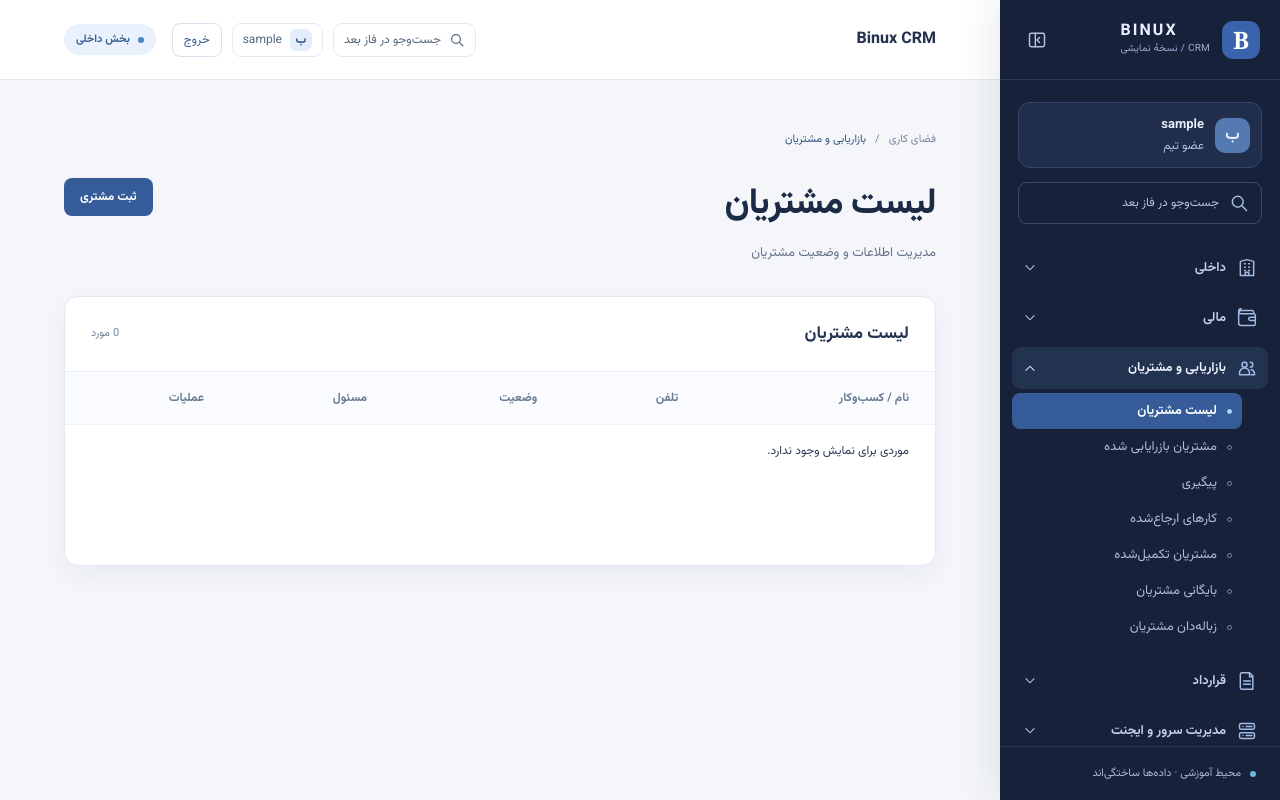
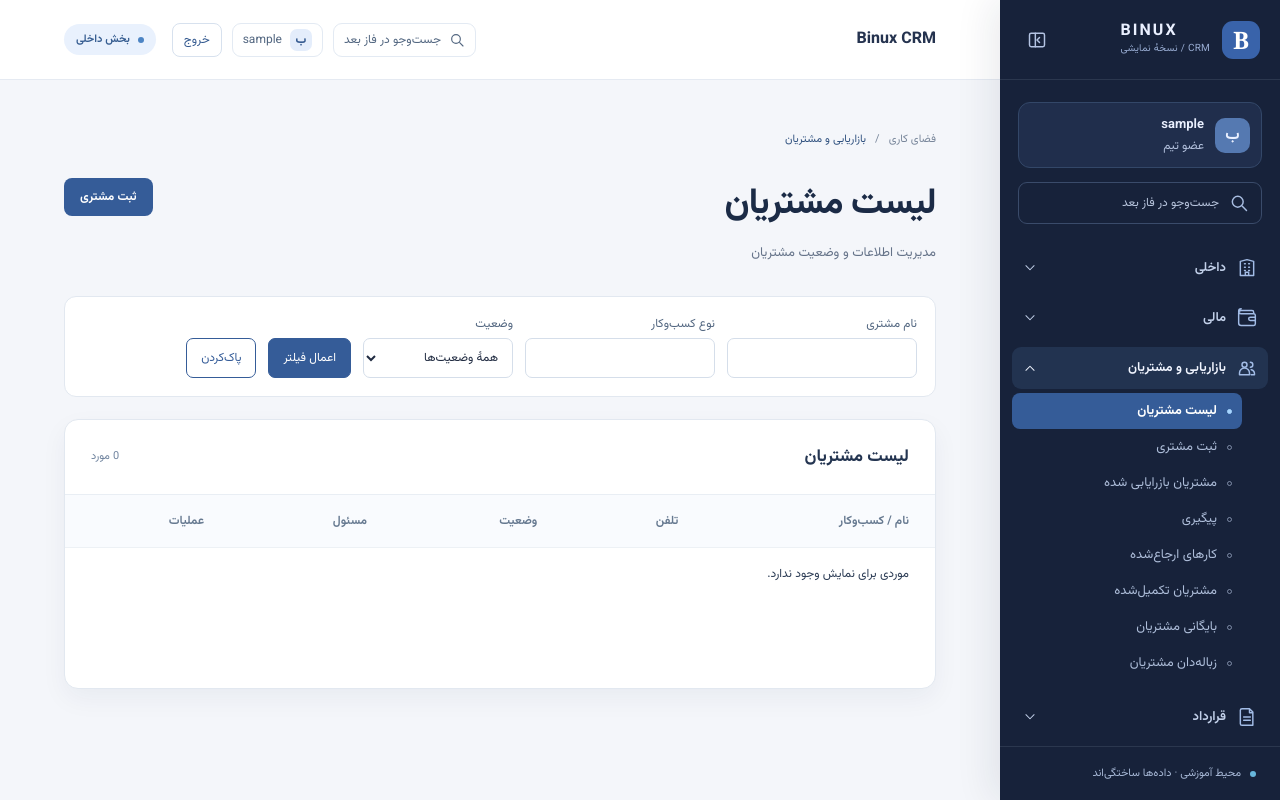
Before and after one commit to Amirali2agh/Binux-CRM2, a Django app: page /customers/ in a window 1280 px wide. Run offline with Django 5.2, Linux system fonts and the light colour scheme; the visitor is signed in with stand-in values (Sample User, id 1); data comes from the database, SQL or seed files in the repository; data that the repository does not hold is empty.

Commit message:
feat(customer): separate entry and filter customer list (#23)

```diff
--- a/crm/views.py
+++ b/crm/views.py
@@ -63,6 +63,7 @@ def _customer_context(title, customers, *, page_key="customer_list"):
         "page": {"title": title, "description": "مدیریت اطلاعات و وضعیت مشتریان"},
         "current_page": page_key,
         "customers": customers,
+        "status_choices": Customer.Status.choices,
     }
 
 
@@ -130,9 +131,19 @@ def customer_list(request):
     customers = _active_customers().exclude(
         status=Customer.Status.COMPLETED
     ).select_related("assignee")
+    name = request.GET.get("name", "").strip()
+    business_type = request.GET.get("business_type", "").strip()
+    status = request.GET.get("status", "").strip()
+    if name:
+        customers = customers.filter(name__icontains=name)
+    if business_type:
+        customers = customers.filter(business_type__icontains=business_type)
+    if status in Customer.Status.values:
+        customers = customers.filter(status=status)
+    filters = {"name": name, "business_type": business_type, "status": status}
     return render(
         request, "crm/customer_list.html",
-        _customer_context("لیست مشتریان", customers),
+        _customer_context("لیست مشتریان", customers) | {"filters": filters},
     )
 
 
@@ -221,7 +232,7 @@ def customer_create(request):
         return redirect("crm:customer_detail", pk=customer.pk)
     return render(
         request, "crm/customer_form.html",
-        _customer_context("ثبت مشتری", ()) | {"form": form},
+        _customer_context("ثبت مشتری", (), page_key="customer_create") | {"form": form},
     )
 
 
--- a/static/crm/app.css
+++ b/static/crm/app.css
@@ -845,6 +845,11 @@ textarea.form-control { min-height: 90px; resize: vertical; }
 .customer-details div { min-width: 0; }
 .customer-details dt { color: #6a788d; font-size: 11px; }
 .customer-details dd { margin: 5px 0 0; overflow-wrap: anywhere; font-size: 13px; }
+.customer-filters { display: flex; flex-wrap: wrap; align-items: end; gap: 12px; margin: 0 0 22px; padding: 18px; border: 1px solid #e2e8f0; border-radius: 12px; background: #fff; }
+.customer-filters label { display: grid; gap: 5px; min-width: 150px; color: #536781; font-size: 12px; }
+.customer-filters input, .customer-filters select { min-height: 40px; padding: 7px 10px; border: 1px solid #d5deea; border-radius: 7px; background: #fff; color: #202b41; font: inherit; }
+.customer-filters button, .customer-filters a { min-height: 40px; padding: 8px 14px; border: 1px solid #355c98; border-radius: 7px; background: #355c98; color: #fff; font-size: 12px; }
+.customer-filters a { display: inline-flex; align-items: center; background: #fff; color: #355c98; }
 .customer-table small { display: block; margin-top: 4px; color: #718199; font-size: 11px; }
 .customer-table .restore-origin { color: #275d43; font-weight: 700; }
 .row-actions { flex-wrap: wrap; }
--- a/templates/crm/base.html
+++ b/templates/crm/base.html
@@ -45,6 +45,7 @@
         <div class="submenu" id="submenu-{{ nav_section.slug }}">
           {% for item in nav_section.pages %}
           <a href="{% url 'crm:'|add:item.name %}"{% if item.name == current_page %} aria-current="page"{% endif %}><span class="nav-dot" aria-hidden="true"></span><span>{{ item.title }}</span></a>
+          {% if item.name == 'customer_list' %}<a href="{% url 'crm:customer_create' %}"{% if current_page == 'customer_create' %} aria-current="page"{% endif %}><span class="nav-dot" aria-hidden="true"></span><span>ثبت مشتری</span></a>{% endif %}
           {% endfor %}
         </div>
       </div>
--- a/templates/crm/customer_list.html
+++ b/templates/crm/customer_list.html
@@ -2,8 +2,9 @@
 {% block content %}
 <section class="page-heading" aria-labelledby="page-title">
   <div><h1 id="page-title">{{ page.title }}</h1><p class="page-lead">{{ page.description }}</p></div>
-  {% if current_page == 'customer_list' %}<a class="primary-action" href="{% url 'crm:customer_create' %}">ثبت مشتری</a>{% endif %}
+  {% if current_page == 'customer_list' %}<a class="primary-action" href="{% url 'crm:customer_create' %}">ثبت مشتری</a>{% else %}<a class="primary-action" href="{% url 'crm:customer_list' %}">بازگشت به لیست مشتریان</a>{% endif %}
 </section>
+{% if current_page == 'customer_list' %}<form method="get" class="customer-filters" aria-label="فیلتر مشتریان"><label>نام مشتری<input name="name" value="{{ filters.name }}"></label><label>نوع کسب‌وکار<input name="business_type" value="{{ filters.business_type }}"></label><label>وضعیت<select name="status"><option value="">همهٔ وضعیت‌ها</option>{% for value,label in status_choices %}<option value="{{ value }}"{% if filters.status == value %} selected{% endif %}>{{ label }}</option>{% endfor %}</select></label><button type="submit">اعمال فیلتر</button><a href="{% url 'crm:customer_list' %}">پاک‌کردن</a></form>{% endif %}
 <section class="display-surface" aria-label="{{ page.title }}">
   <div class="surface-heading"><h2>{{ page.title }}</h2><span>{{ customers|length }} مورد</span></div>
   <div class="table-wrap customer-table-wrap">
```
Also changed, not shown: crm/tests.py (+25 -0 lines).
